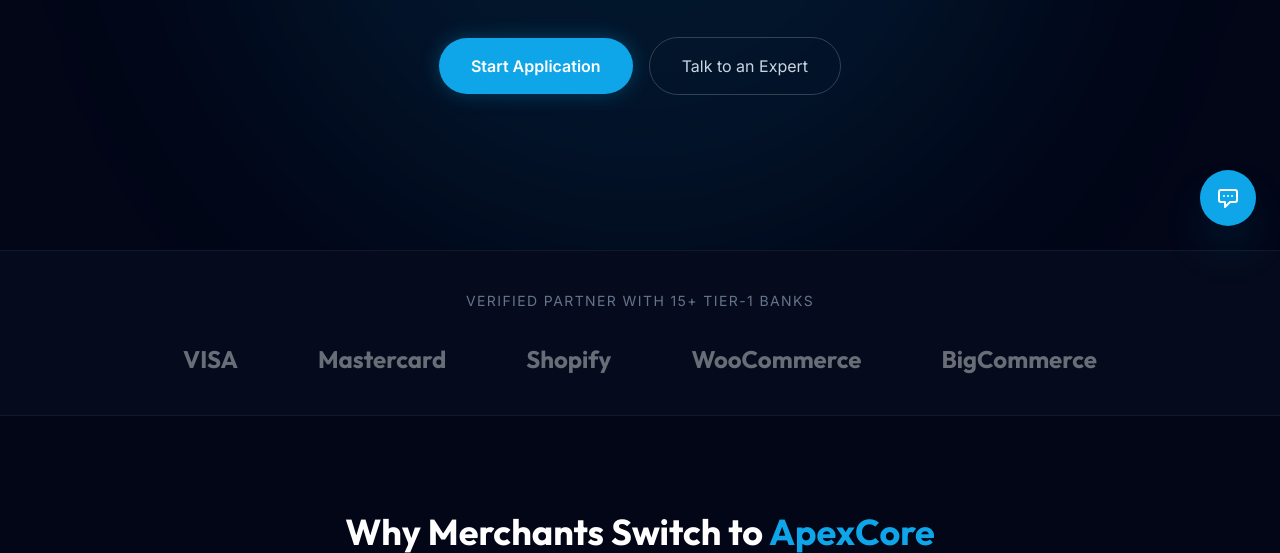
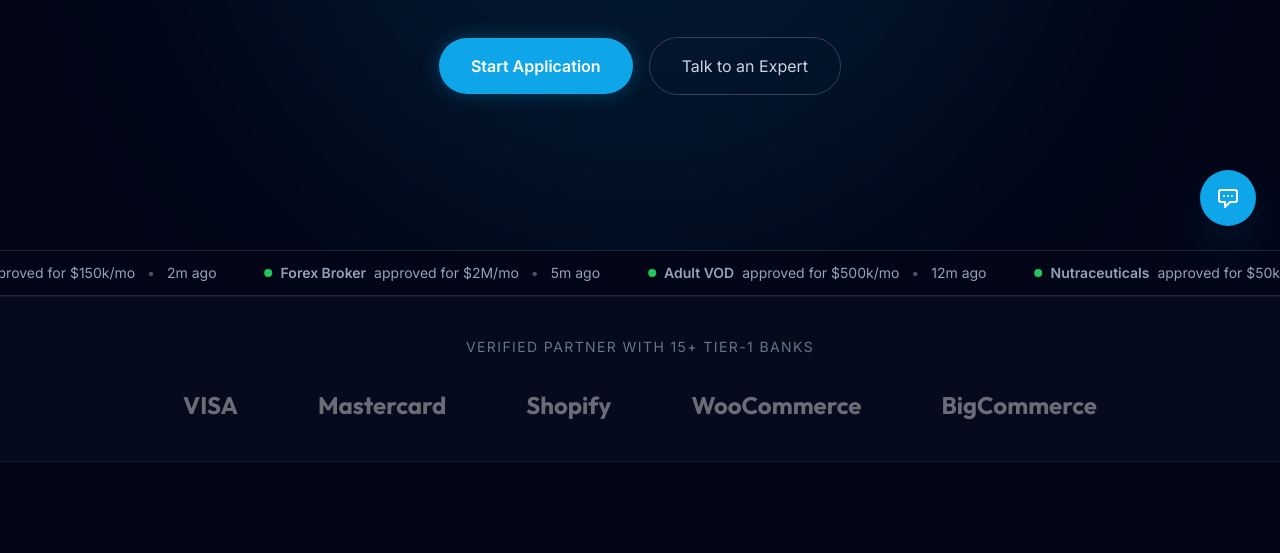
Before and after one commit to Kuldeep-tis/ApexCore-studio, a Flask app: page / in a window 1280 px wide. Shown: the part 550-1103 px from the top of the page. Run offline with Flask 3, Linux system fonts and the light colour scheme; some libraries are stand-ins or nearby versions.

Commit message:
+ floatig section added

```diff
--- a/templates/base/index.html
+++ b/templates/base/index.html
@@ -31,6 +31,35 @@
             <button class="px-8 py-4 rounded-full border border-slate-700 text-slate-300 hover:text-white hover:bg-slate-800 transition-all duration-300 w-full sm:w-auto">
                 Talk to an Expert
             </button>
+        </div>
+    </div>
+</section>
+
+<section class="border-y border-slate-800 bg-slate-950/80 backdrop-blur-sm py-3 overflow-hidden">
+    <div class="flex animate-scroll whitespace-nowrap gap-12">
+        <div class="flex items-center gap-2 text-sm text-slate-400">
+            <span class="w-2 h-2 rounded-full bg-green-500"></span>
+            <strong>CBD Merchant</strong> approved for $150k/mo <span class="text-slate-600 mx-1">•</span> 2m ago
+        </div>
+        <div class="flex items-center gap-2 text-sm text-slate-400">
+            <span class="w-2 h-2 rounded-full bg-green-500"></span>
+            <strong>Forex Broker</strong> approved for $2M/mo <span class="text-slate-600 mx-1">•</span> 5m ago
+        </div>
+        <div class="flex items-center gap-2 text-sm text-slate-400">
+            <span class="w-2 h-2 rounded-full bg-green-500"></span>
+            <strong>Adult VOD</strong> approved for $500k/mo <span class="text-slate-600 mx-1">•</span> 12m ago
+        </div>
+        <div class="flex items-center gap-2 text-sm text-slate-400">
+            <span class="w-2 h-2 rounded-full bg-green-500"></span>
+            <strong>Nutraceuticals</strong> approved for $50k/mo <span class="text-slate-600 mx-1">•</span> 15m ago
+        </div>
+        <div class="flex items-center gap-2 text-sm text-slate-400">
+            <span class="w-2 h-2 rounded-full bg-green-500"></span>
+            <strong>CBD Merchant</strong> approved for $150k/mo <span class="text-slate-600 mx-1">•</span> 2m ago
+        </div>
+        <div class="flex items-center gap-2 text-sm text-slate-400">
+            <span class="w-2 h-2 rounded-full bg-green-500"></span>
+            <strong>Forex Broker</strong> approved for $2M/mo <span class="text-slate-600 mx-1">•</span> 5m ago
         </div>
     </div>
 </section>
@@ -315,4 +344,6 @@
         </div>
     </div>
 </section>
+
+
 {% endblock %}
```
